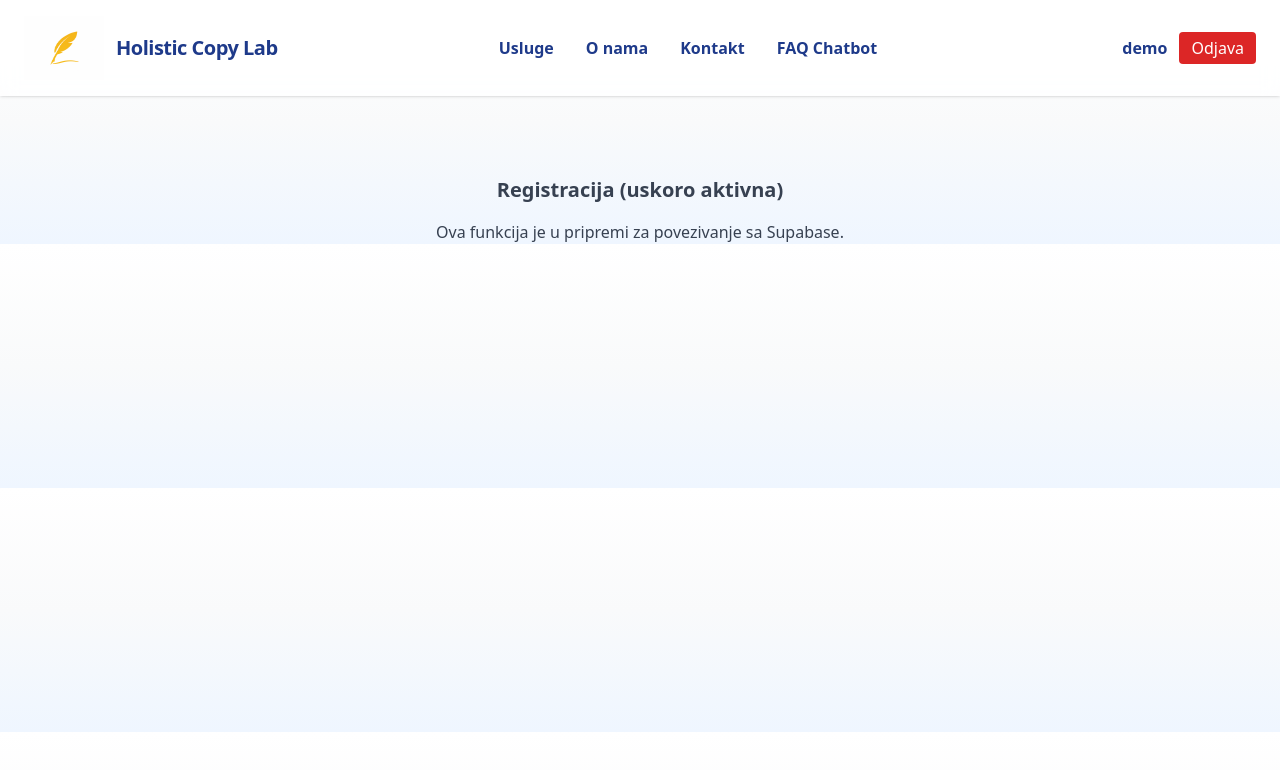
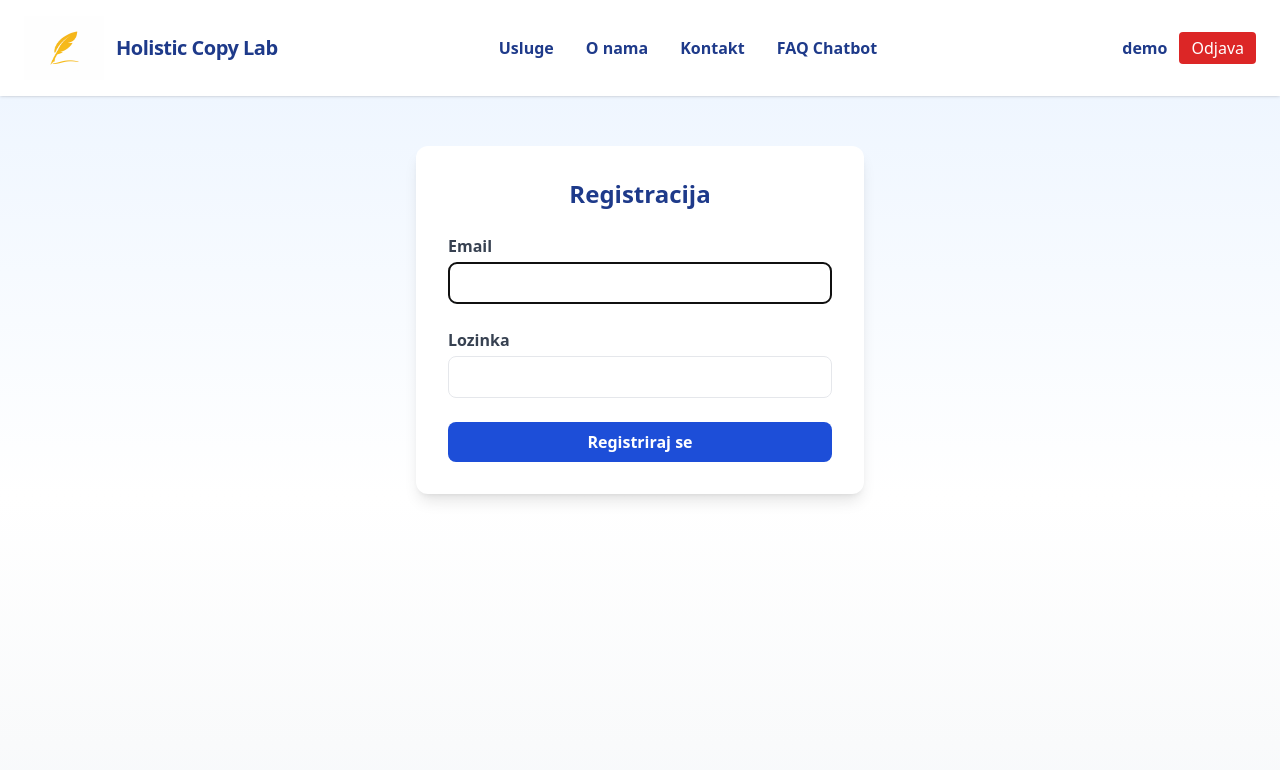
Before and after one commit to starone567/holistic-copy-lab-frontend, a React (Vite) app: page /register in a window 1280 px wide. Shown: the top 770 px of the page. Built offline with nearby package versions, Linux system fonts and the light colour scheme.

Commit message:
Maknut node_modules iz repozitorija

```diff
--- a/package.json
+++ b/package.json
@@ -8,6 +8,7 @@
     "preview": "vite preview"
   },
   "dependencies": {
+    "@supabase/supabase-js": "^2.49.7",
     "react": "^18.2.0",
     "react-dom": "^18.2.0",
     "react-router-dom": "^7.6.0"
--- a/src/components/Login.jsx
+++ b/src/components/Login.jsx
@@ -1,39 +1,28 @@
-import { useState } from "react";
+import React, { useState } from 'react';
+import { supabase } from '../supabaseClient';
 
-export default function Login({ setUser }) {
-  const [form, setForm] = useState({ username: "", password: "" });
-  const [error, setError] = useState("");
+export default function Login() {
+  const [email, setEmail] = useState('');
+  const [password, setPassword] = useState('');
+  const [error, setError] = useState(null);
 
-  function handleChange(e) {
-    setForm({ ...form, [e.target.name]: e.target.value });
-  }
-
-  async function handleSubmit(e) {
+  const handleLogin = async (e) => {
     e.preventDefault();
-    setError("");
-    const res = await fetch("http://localhost:3001/api/login", {
-      method: "POST",
-      headers: { "Content-Type": "application/json" },
-      body: JSON.stringify(form)
-    });
-    const data = await res.json();
-    if (data.success) {
-      setUser({ ...data, password: form.password });
-      localStorage.setItem("user", JSON.stringify({ ...data, password: form.password }));
-    } else {
-      setError(data.error || "Greška");
-    }
-  }
+    setError(null);
+    const { error } = await supabase.auth.signInWithPassword({ email, password });
+    if (error) setError(error.message);
+    else window.location.href = '/'; // Po želji koristi navigate ili history.push ako koristiš react-router-dom v6+
+  };
 
   return (
-    <section className="min-h-screen flex items-center justify-center bg-blue-50">
-      <form className="bg-white shadow-lg p-8 rounded-2xl w-full max-w-xs flex flex-col gap-4" onSubmit={handleSubmit}>
-        <h2 className="font-bold text-2xl text-blue-900 text-center">Login</h2>
-        <input type="text" name="username" placeholder="Korisničko ime" required className="p-3 border rounded-xl" value={form.username} onChange={handleChange} />
-        <input type="password" name="password" placeholder="Lozinka" required className="p-3 border rounded-xl" value={form.password} onChange={handleChange} />
-        {error && <div className="text-red-600">{error}</div>}
-        <button type="submit" className="bg-blue-700 text-white rounded-xl py-2 font-semibold hover:bg-blue-800">Prijavi se</button>
+    <div>
+      <h2>Prijava</h2>
+      <form onSubmit={handleLogin}>
+        <input value={email} onChange={e => setEmail(e.target.value)} placeholder="Email" type="email" />
+        <input value={password} onChange={e => setPassword(e.target.value)} placeholder="Lozinka" type="password" />
+        <button type="submit">Prijavi se</button>
       </form>
-    </section>
+      {error && <p style={{color: 'red'}}>{error}</p>}
+    </div>
   );
 }
--- a/src/pages/Login.jsx
+++ b/src/pages/Login.jsx
@@ -1,12 +1,67 @@
-import React from "react";
+// src/pages/Login.jsx
+import React, { useState } from "react";
+import { supabase } from "../supabaseClient";
+import { useNavigate } from "react-router-dom";
 
-const Login = () => {
+export default function Login({ setUser }) {
+  const [email, setEmail] = useState("");
+  const [password, setPassword] = useState("");
+  const [loading, setLoading] = useState(false);
+  const [message, setMessage] = useState("");
+  const navigate = useNavigate();
+
+  const handleLogin = async (e) => {
+    e.preventDefault();
+    setLoading(true);
+    setMessage("");
+    const { data, error } = await supabase.auth.signInWithPassword({
+      email,
+      password,
+    });
+    if (error) {
+      setMessage("Neispravni podaci ili korisnik ne postoji.");
+    } else {
+      setUser(data.user);
+      navigate("/");
+    }
+    setLoading(false);
+  };
+
   return (
-    <div className="text-center mt-20 text-gray-700">
-      <h2 className="text-xl font-bold mb-4">Prijava (uskoro aktivna)</h2>
-      <p>Ova funkcija je u pripremi za povezivanje sa Supabase.</p>
+    <div className="flex flex-col items-center justify-center min-h-[50vh] bg-gradient-to-b from-blue-50 to-white">
+      <form onSubmit={handleLogin} className="bg-white shadow-lg rounded-xl p-8 w-full max-w-md space-y-6 mt-12">
+        <h2 className="text-2xl font-bold text-center text-blue-900 mb-4">Prijava</h2>
+        {message && <div className="text-center text-sm text-red-500">{message}</div>}
+        <div>
+          <label className="block text-gray-700 font-semibold mb-1" htmlFor="email">Email</label>
+          <input
+            id="email"
+            type="email"
+            className="w-full border rounded-lg px-3 py-2"
+            value={email}
+            onChange={e => setEmail(e.target.value)}
+            required autoFocus
+          />
+        </div>
+        <div>
+          <label className="block text-gray-700 font-semibold mb-1" htmlFor="password">Lozinka</label>
+          <input
+            id="password"
+            type="password"
+            className="w-full border rounded-lg px-3 py-2"
+            value={password}
+            onChange={e => setPassword(e.target.value)}
+            required
+          />
+        </div>
+        <button
+          type="submit"
+          className="w-full bg-blue-700 hover:bg-blue-800 text-white font-semibold rounded-lg py-2 transition"
+          disabled={loading}
+        >
+          {loading ? "Prijavljujem..." : "Prijava"}
+        </button>
+      </form>
     </div>
   );
-};
-
-export default Login;
+}
--- a/src/pages/Register.jsx
+++ b/src/pages/Register.jsx
@@ -1,12 +1,67 @@
-import React from "react";
+// src/pages/Register.jsx
+import React, { useState } from "react";
+import { supabase } from "../supabaseClient";
+import { useNavigate } from "react-router-dom";
 
-const Register = () => {
+export default function Register() {
+  const [email, setEmail] = useState("");
+  const [password, setPassword] = useState("");
+  const [loading, setLoading] = useState(false);
+  const [message, setMessage] = useState("");
+  const navigate = useNavigate();
+
+  const handleRegister = async (e) => {
+    e.preventDefault();
+    setLoading(true);
+    setMessage("");
+    const { data, error } = await supabase.auth.signUp({
+      email,
+      password,
+    });
+    if (error) {
+      setMessage(error.message);
+    } else {
+      setMessage("Potvrdi svoj email za dovršetak registracije!");
+      setTimeout(() => navigate("/login"), 3500);
+    }
+    setLoading(false);
+  };
+
   return (
-    <div className="text-center mt-20 text-gray-700">
-      <h2 className="text-xl font-bold mb-4">Registracija (uskoro aktivna)</h2>
-      <p>Ova funkcija je u pripremi za povezivanje sa Supabase.</p>
+    <div className="flex flex-col items-center justify-center min-h-[50vh] bg-gradient-to-b from-blue-50 to-white">
+      <form onSubmit={handleRegister} className="bg-white shadow-lg rounded-xl p-8 w-full max-w-md space-y-6 mt-12">
+        <h2 className="text-2xl font-bold text-center text-blue-900 mb-4">Registracija</h2>
+        {message && <div className="text-center text-sm text-red-500">{message}</div>}
+        <div>
+          <label className="block text-gray-700 font-semibold mb-1" htmlFor="email">Email</label>
+          <input
+            id="email"
+            type="email"
+            className="w-full border rounded-lg px-3 py-2"
+            value={email}
+            onChange={e => setEmail(e.target.value)}
+            required autoFocus
+          />
+        </div>
+        <div>
+          <label className="block text-gray-700 font-semibold mb-1" htmlFor="password">Lozinka</label>
+          <input
+            id="password"
+            type="password"
+            className="w-full border rounded-lg px-3 py-2"
+            value={password}
+            onChange={e => setPassword(e.target.value)}
+            required
+          />
+        </div>
+        <button
+          type="submit"
+          className="w-full bg-blue-700 hover:bg-blue-800 text-white font-semibold rounded-lg py-2 transition"
+          disabled={loading}
+        >
+          {loading ? "Registriram..." : "Registriraj se"}
+        </button>
+      </form>
     </div>
   );
-};
-
-export default Register;
+}
--- /dev/null
+++ b/src/supabaseClient.js
@@ -0,0 +1,7 @@
+// src/supabaseClient.js
+import { createClient } from '@supabase/supabase-js';
+
+const supabaseUrl = 'https://rumqopnpwlvkhdiurlqk.supabase.co'; // zamijeni svojim
+const supabaseAnonKey = 'eyJhbGciOiJIUzI1NiIsInR5cCI6IkpXVCJ9.eyJpc3MiOiJzdXBhYmFzZSIsInJlZiI6InJ1bXFvcG5wd2x2a2hkaXVybHFrIiwicm9sZSI6ImFub24iLCJpYXQiOjE3NDc1NjQyNTMsImV4cCI6MjA2MzE0MDI1M30.MF6Dli4oTfJWvWH_3ObBwlVVrhHIVNSLteoif0PXvBA'; // zamijeni svojim
+
+export const supabase = createClient(supabaseUrl, supabaseAnonKey);
```
Also changed, not shown: 1 other file (tests, documents, lock files or other folders).
